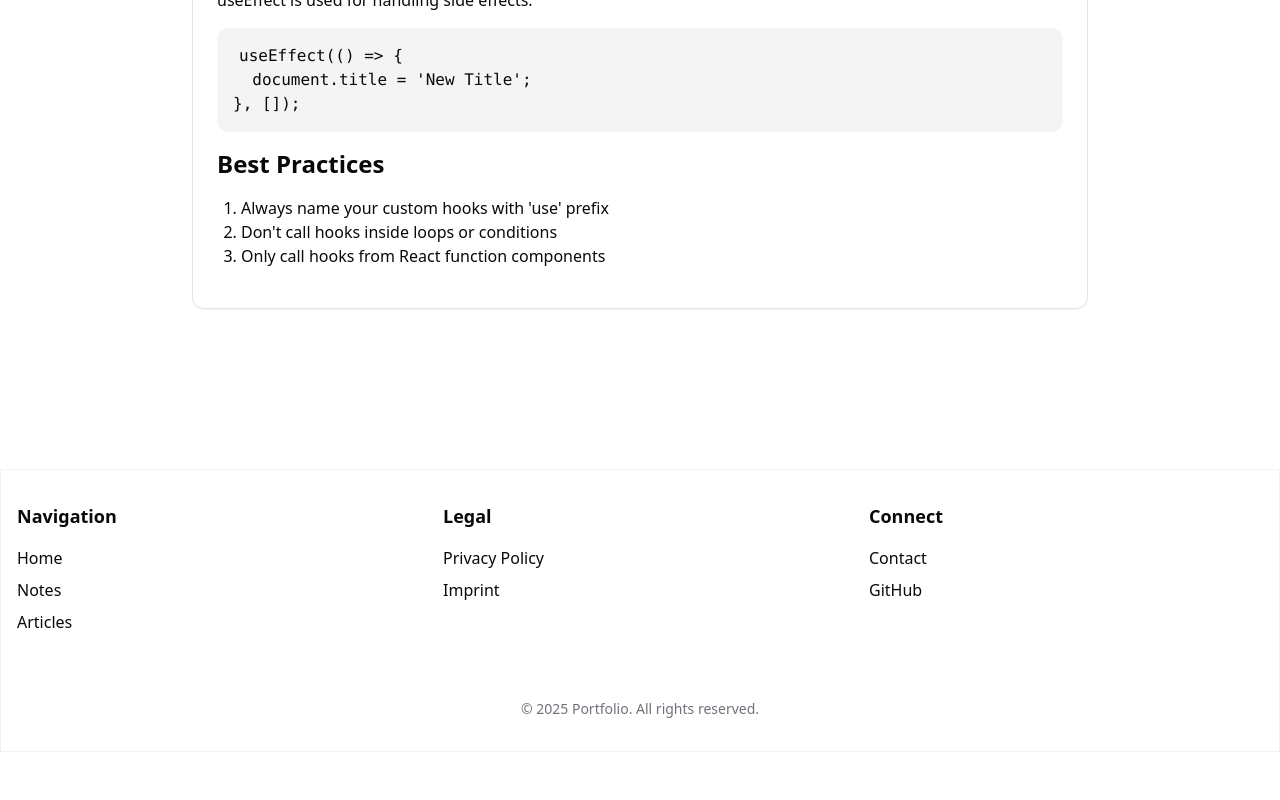
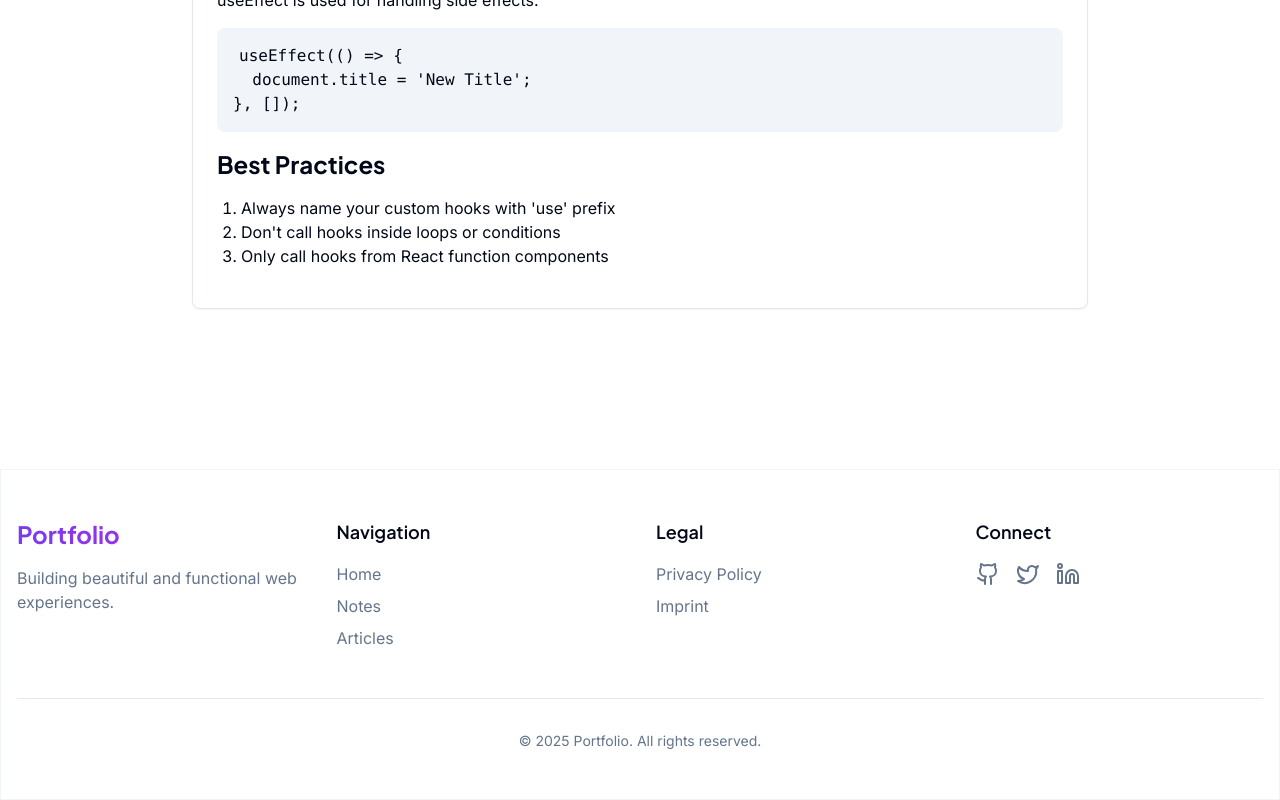
Before and after one commit to xeinshamim/xein, a React (Vite) app: page /notes/1 in a window 1280 px wide. Shown: the part 585-1385 px from the top of the page. Before the commit the page ends 1337 px from the top, so only its background shows below. Built offline with nearby package versions, Linux system fonts and the light colour scheme.

Commit message:
Design modern dynamic styles
Implement dynamic styles, colors, fonts, and animations to enhance the website's modern look and feel.
[skip gpt_engineer]

```diff
--- a/index.html
+++ b/index.html
@@ -7,11 +7,11 @@
     <meta name="description" content="Lovable Generated Project" />
     <meta name="author" content="Lovable" />
     <meta property="og:image" content="/og-image.png" />
+    <link rel="stylesheet" href="https://fonts.googleapis.com/css2?family=Inter:wght@300;400;500;600;700&family=Plus+Jakarta+Sans:wght@400;500;600;700&display=swap">
   </head>
 
   <body>
     <div id="root"></div>
-    <!-- Remove the GPT Engineer script since it's not needed -->
     <script type="module" src="/src/main.tsx"></script>
   </body>
 </html>
--- a/src/components/layout/Footer.tsx
+++ b/src/components/layout/Footer.tsx
@@ -1,68 +1,82 @@
 import { Link } from "react-router-dom";
+import { Github, Twitter, Linkedin } from "lucide-react";
 
 const Footer = () => {
   return (
-    <footer className="mt-20 py-8 glass">
+    <footer className="mt-20 py-12 glass">
       <div className="container mx-auto px-4">
-        <div className="grid grid-cols-1 md:grid-cols-3 gap-8">
+        <div className="grid grid-cols-1 md:grid-cols-4 gap-8">
+          <div className="space-y-4">
+            <Link
+              to="/"
+              className="text-2xl font-bold font-heading bg-clip-text text-transparent bg-gradient-to-r from-primary to-purple-600"
+            >
+              Portfolio
+            </Link>
+            <p className="text-muted-foreground">
+              Building beautiful and functional web experiences.
+            </p>
+          </div>
+
           <div>
             <h3 className="text-lg font-semibold mb-4">Navigation</h3>
             <div className="space-y-2">
-              <Link to="/" className="block hover:text-primary transition-colors">
+              <Link to="/" className="block text-muted-foreground hover:text-primary transition-colors">
                 Home
               </Link>
-              <Link
-                to="/notes"
-                className="block hover:text-primary transition-colors"
-              >
+              <Link to="/notes" className="block text-muted-foreground hover:text-primary transition-colors">
                 Notes
               </Link>
-              <Link
-                to="/articles"
-                className="block hover:text-primary transition-colors"
-              >
+              <Link to="/articles" className="block text-muted-foreground hover:text-primary transition-colors">
                 Articles
               </Link>
             </div>
           </div>
+
           <div>
             <h3 className="text-lg font-semibold mb-4">Legal</h3>
             <div className="space-y-2">
-              <Link
-                to="/privacy"
-                className="block hover:text-primary transition-colors"
-              >
+              <Link to="/privacy" className="block text-muted-foreground hover:text-primary transition-colors">
                 Privacy Policy
               </Link>
-              <Link
-                to="/imprint"
-                className="block hover:text-primary transition-colors"
-              >
+              <Link to="/imprint" className="block text-muted-foreground hover:text-primary transition-colors">
                 Imprint
               </Link>
             </div>
           </div>
+
           <div>
             <h3 className="text-lg font-semibold mb-4">Connect</h3>
-            <div className="space-y-2">
-              <Link
-                to="/contact"
-                className="block hover:text-primary transition-colors"
-              >
-                Contact
-              </Link>
+            <div className="flex space-x-4">
               <a
                 href="https://github.com"
                 target="_blank"
                 rel="noopener noreferrer"
-                className="block hover:text-primary transition-colors"
+                className="text-muted-foreground hover:text-primary transition-colors"
               >
-                GitHub
+                <Github className="h-6 w-6" />
+              </a>
+              <a
+                href="https://twitter.com"
+                target="_blank"
+                rel="noopener noreferrer"
+                className="text-muted-foreground hover:text-primary transition-colors"
+              >
+                <Twitter className="h-6 w-6" />
+              </a>
+              <a
+                href="https://linkedin.com"
+                target="_blank"
+                rel="noopener noreferrer"
+                className="text-muted-foreground hover:text-primary transition-colors"
+              >
+                <Linkedin className="h-6 w-6" />
               </a>
             </div>
           </div>
         </div>
-        <div className="mt-8 pt-8 border-t border-white/10 text-center text-sm text-muted-foreground">
+
+        <div className="mt-12 pt-8 border-t border-border text-center text-sm text-muted-foreground">
           <p>© {new Date().getFullYear()} Portfolio. All rights reserved.</p>
         </div>
       </div>
--- a/src/index.css
+++ b/src/index.css
@@ -5,47 +5,47 @@
 @layer base {
   :root {
     --background: 0 0% 100%;
-    --foreground: 240 10% 3.9%;
+    --foreground: 222.2 84% 4.9%;
     --card: 0 0% 100%;
-    --card-foreground: 240 10% 3.9%;
+    --card-foreground: 222.2 84% 4.9%;
     --popover: 0 0% 100%;
-    --popover-foreground: 240 10% 3.9%;
-    --primary: 240 5.9% 10%;
-    --primary-foreground: 0 0% 98%;
-    --secondary: 240 4.8% 95.9%;
-    --secondary-foreground: 240 5.9% 10%;
-    --muted: 240 4.8% 95.9%;
-    --muted-foreground: 240 3.8% 46.1%;
-    --accent: 240 4.8% 95.9%;
-    --accent-foreground: 240 5.9% 10%;
+    --popover-foreground: 222.2 84% 4.9%;
+    --primary: 262 83% 58%;
+    --primary-foreground: 210 40% 98%;
+    --secondary: 210 40% 96.1%;
+    --secondary-foreground: 222.2 47.4% 11.2%;
+    --muted: 210 40% 96.1%;
+    --muted-foreground: 215.4 16.3% 46.9%;
+    --accent: 262 83% 96%;
+    --accent-foreground: 222.2 47.4% 11.2%;
     --destructive: 0 84.2% 60.2%;
-    --destructive-foreground: 0 0% 98%;
-    --border: 240 5.9% 90%;
-    --input: 240 5.9% 90%;
-    --ring: 240 5.9% 10%;
+    --destructive-foreground: 210 40% 98%;
+    --border: 214.3 31.8% 91.4%;
+    --input: 214.3 31.8% 91.4%;
+    --ring: 262 83% 58%;
     --radius: 0.75rem;
   }
 
   .dark {
-    --background: 240 10% 3.9%;
-    --foreground: 0 0% 98%;
-    --card: 240 10% 3.9%;
-    --card-foreground: 0 0% 98%;
-    --popover: 240 10% 3.9%;
-    --popover-foreground: 0 0% 98%;
-    --primary: 0 0% 98%;
-    --primary-foreground: 240 5.9% 10%;
-    --secondary: 240 3.7% 15.9%;
-    --secondary-foreground: 0 0% 98%;
-    --muted: 240 3.7% 15.9%;
-    --muted-foreground: 240 5% 64.9%;
-    --accent: 240 3.7% 15.9%;
-    --accent-foreground: 0 0% 98%;
+    --background: 222.2 84% 4.9%;
+    --foreground: 210 40% 98%;
+    --card: 222.2 84% 4.9%;
+    --card-foreground: 210 40% 98%;
+    --popover: 222.2 84% 4.9%;
+    --popover-foreground: 210 40% 98%;
+    --primary: 262 83% 58%;
+    --primary-foreground: 210 40% 98%;
+    --secondary: 217.2 32.6% 17.5%;
+    --secondary-foreground: 210 40% 98%;
+    --muted: 217.2 32.6% 17.5%;
+    --muted-foreground: 215 20.2% 65.1%;
+    --accent: 217.2 32.6% 17.5%;
+    --accent-foreground: 210 40% 98%;
     --destructive: 0 62.8% 30.6%;
-    --destructive-foreground: 0 0% 98%;
-    --border: 240 3.7% 15.9%;
-    --input: 240 3.7% 15.9%;
-    --ring: 240 4.9% 83.9%;
+    --destructive-foreground: 210 40% 98%;
+    --border: 217.2 32.6% 17.5%;
+    --input: 217.2 32.6% 17.5%;
+    --ring: 262 83% 58%;
   }
 }
 
@@ -54,7 +54,10 @@
     @apply border-border;
   }
   body {
-    @apply bg-background text-foreground;
+    @apply bg-background text-foreground font-sans;
+  }
+  h1, h2, h3, h4, h5, h6 {
+    @apply font-heading font-bold;
   }
 }
 
@@ -62,7 +65,6 @@
   @apply bg-background/50 backdrop-blur-xl border border-border/50;
 }
 
-/* Prose styles for markdown content */
 .prose {
   @apply text-foreground;
 }
@@ -73,7 +75,7 @@
 .prose h4,
 .prose h5,
 .prose h6 {
-  @apply text-foreground font-bold mb-4;
+  @apply text-foreground font-bold mb-4 font-heading;
 }
 
 .prose h1 {
@@ -109,9 +111,18 @@
 }
 
 .prose a {
-  @apply text-primary underline;
+  @apply text-primary underline decoration-primary/30 underline-offset-2 transition-colors hover:decoration-primary;
 }
 
 .prose blockquote {
   @apply border-l-4 border-primary pl-4 italic my-4;
 }
+
+/* Custom animations */
+.hover-scale {
+  @apply transition-transform duration-300 hover:scale-105;
+}
+
+.link-underline {
+  @apply relative after:absolute after:bottom-0 after:left-0 after:h-[2px] after:w-full after:origin-bottom-right after:scale-x-0 after:bg-primary after:transition-transform after:duration-300 hover:after:origin-bottom-left hover:after:scale-x-100;
+}
--- a/tailwind.config.ts
+++ b/tailwind.config.ts
@@ -18,6 +18,10 @@ export default {
 			}
 		},
 		extend: {
+			fontFamily: {
+				sans: ['Inter', 'sans-serif'],
+				heading: ['Plus Jakarta Sans', 'sans-serif'],
+			},
 			colors: {
 				border: 'hsl(var(--border))',
 				input: 'hsl(var(--input))',
@@ -51,46 +55,38 @@ export default {
 				card: {
 					DEFAULT: 'hsl(var(--card))',
 					foreground: 'hsl(var(--card-foreground))'
-				},
-				sidebar: {
-					DEFAULT: 'hsl(var(--sidebar-background))',
-					foreground: 'hsl(var(--sidebar-foreground))',
-					primary: 'hsl(var(--sidebar-primary))',
-					'primary-foreground': 'hsl(var(--sidebar-primary-foreground))',
-					accent: 'hsl(var(--sidebar-accent))',
-					'accent-foreground': 'hsl(var(--sidebar-accent-foreground))',
-					border: 'hsl(var(--sidebar-border))',
-					ring: 'hsl(var(--sidebar-ring))'
 				}
 			},
-			borderRadius: {
-				lg: 'var(--radius)',
-				md: 'calc(var(--radius) - 2px)',
-				sm: 'calc(var(--radius) - 4px)'
-			},
 			keyframes: {
-				'accordion-down': {
-					from: {
-						height: '0'
-					},
-					to: {
-						height: 'var(--radix-accordion-content-height)'
-					}
+				"accordion-down": {
+					from: { height: "0" },
+					to: { height: "var(--radix-accordion-content-height)" },
 				},
-				'accordion-up': {
-					from: {
-						height: 'var(--radix-accordion-content-height)'
-					},
-					to: {
-						height: '0'
-					}
+				"accordion-up": {
+					from: { height: "var(--radix-accordion-content-height)" },
+					to: { height: "0" },
+				},
+				"fade-in": {
+					"0%": { opacity: "0", transform: "translateY(10px)" },
+					"100%": { opacity: "1", transform: "translateY(0)" }
+				},
+				"fade-out": {
+					"0%": { opacity: "1", transform: "translateY(0)" },
+					"100%": { opacity: "0", transform: "translateY(10px)" }
+				},
+				"scale-in": {
+					"0%": { transform: "scale(0.95)", opacity: "0" },
+					"100%": { transform: "scale(1)", opacity: "1" }
 				}
 			},
 			animation: {
-				'accordion-down': 'accordion-down 0.2s ease-out',
-				'accordion-up': 'accordion-up 0.2s ease-out'
-			}
-		}
+				"accordion-down": "accordion-down 0.2s ease-out",
+				"accordion-up": "accordion-up 0.2s ease-out",
+				"fade-in": "fade-in 0.5s ease-out",
+				"fade-out": "fade-out 0.5s ease-out",
+				"scale-in": "scale-in 0.3s ease-out"
+			},
+		},
 	},
 	plugins: [require("tailwindcss-animate")],
 } satisfies Config;
```
Also changed, not shown: src/components/home/Hero.tsx (+27 -13 lines), src/components/layout/Navbar.tsx (+22 -6 lines).
